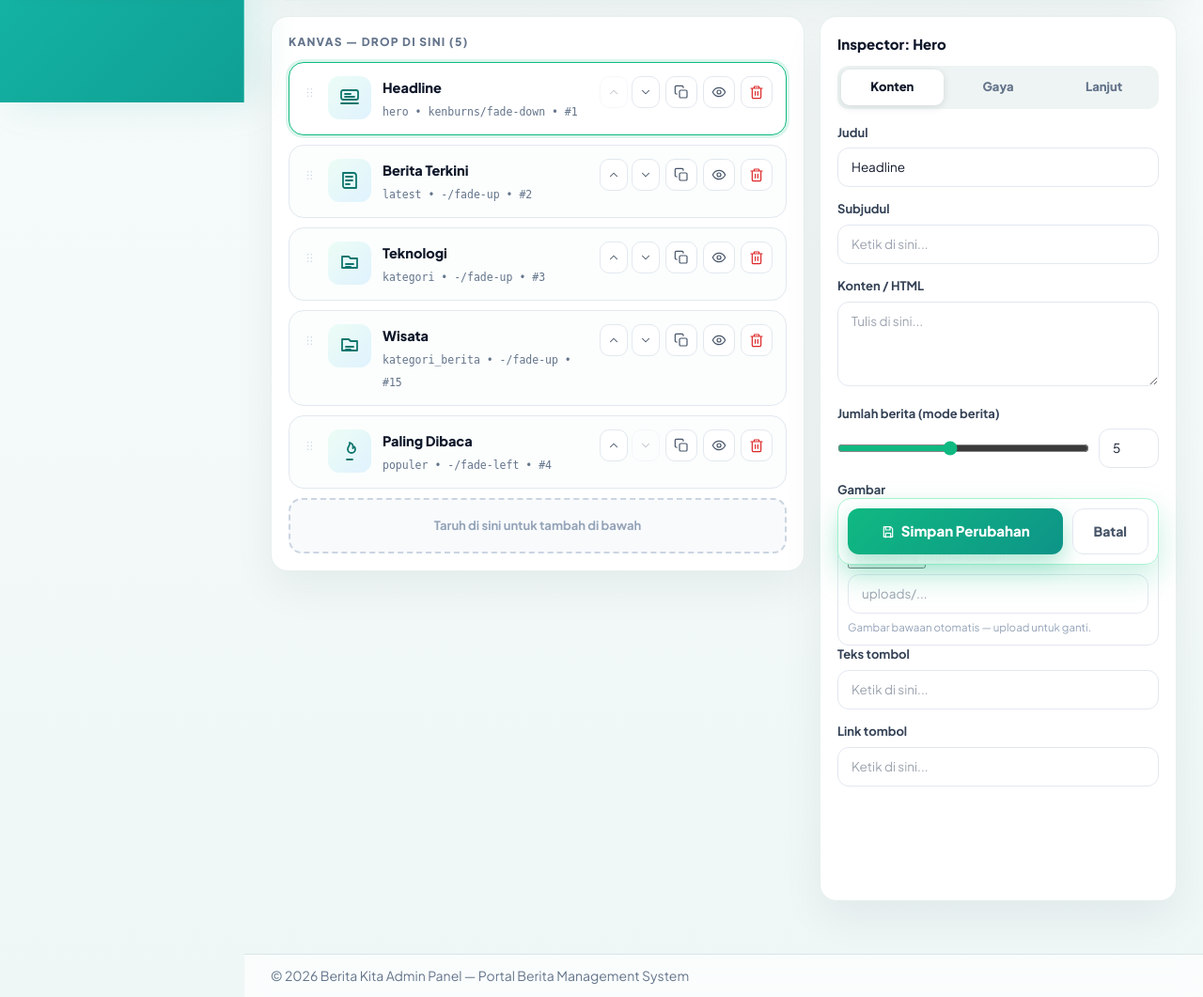
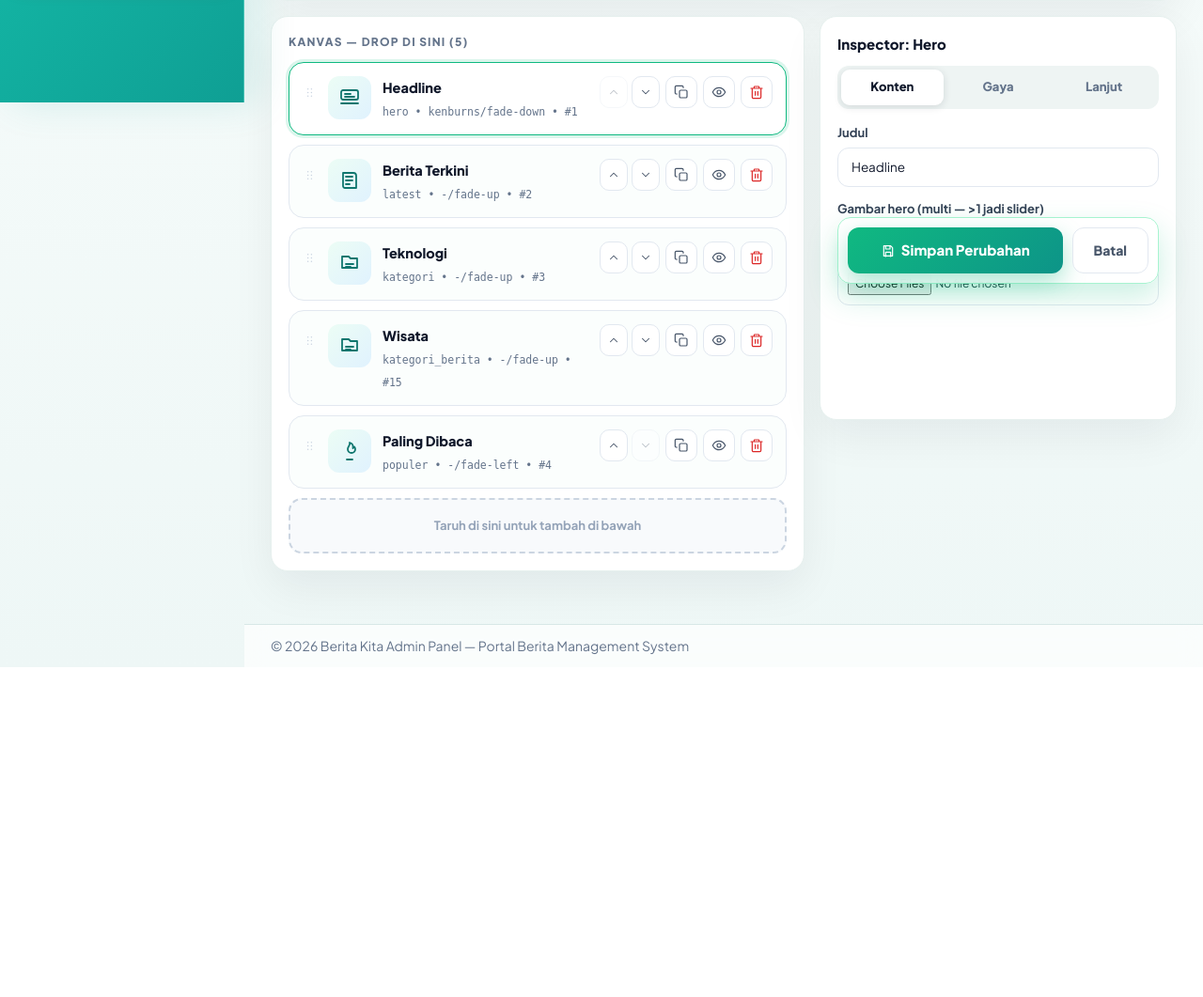
Before and after one commit to dewecorp/portal, a PHP site: page /admin/sections.php in a window 1280 px wide. Shown: the part 693-1754 px from the top of the page at 94% size. After the commit the page ends 1403 px from the top, so only its background shows below. Run offline with PHP 8.4, Linux system fonts and the light colour scheme; the visitor is signed in with stand-in values (Sample User, id 1); data comes from the database, SQL or seed files in the repository; tables that the repository leaves empty hold one stand-in row (values such as "Sample post"); some libraries are stand-ins or nearby versions.

Commit message:
update section

```diff
--- a/admin/sections.php
+++ b/admin/sections.php
@@ -648,7 +648,7 @@ include __DIR__ . '/header.php';
 
     // ---------- Inspector ----------
     var FIELD_DEFS = {
-        hero: [['subjudul', 'text', 'Subjudul'], ['isi', 'textarea', 'Konten / HTML'], ['jumlah', 'slider', 'Jumlah berita (mode berita)', 1, 10], ['gambar', 'image', 'Gambar'], ['tombol_teks', 'text', 'Teks tombol'], ['tombol_link', 'text', 'Link tombol']],
+        hero: [['galeri', 'gallery', 'Gambar hero (multi — >1 jadi slider)']],
         carousel: [['galeri', 'gallery', 'Gambar'], ['autoplay', 'slider', 'Auto-slide (detik, 0 = mati)', 0, 30]],
         carousel_berita: [['jumlah', 'slider', 'Jumlah berita', 1, 12], ['kategori_id', 'kategori_pill', 'Kategori'], ['autoplay', 'slider', 'Auto-slide (detik, 0 = mati)', 0, 30]],
         kategori_berita: [['kategori_id', 'kategori_pill', 'Kategori'], ['jumlah', 'slider', 'Jumlah berita', 1, 12], ['kolom', 'segment_kolom', 'Kolom']],
@@ -760,7 +760,9 @@ include __DIR__ . '/header.php';
             h += '<div class="sb-field" style="margin:0;border:1.5px solid #e2e8f0;border-radius:12px;padding:10px;"><span class="sb-note"><span style="display:inline-flex;vertical-align:-3px;margin-right:4px;">' + (UI.image || '') + '</span>Gambar (' + arr.length + ' gambar)</span>';
             h += '<div class="sb-gal" data-gal="' + key + '">';
             arr.forEach(function(p, i) { h += '<span class="g"><img src="../' + esc(p) + '"><button type="button" data-rm="' + i + '" data-gk="' + key + '">×</button></span>'; });
-            h += '</div><input type="file" accept="image/*" multiple data-upload-gal="' + key + '" style="margin-top:8px;font-size:12px;"></div>';
+            h += '</div><input type="file" accept="image/*" multiple data-upload-gal="' + key + '" style="margin-top:8px;font-size:12px;">';
+            h += '<input type="hidden" data-k="' + key + '" value=\'' + esc(JSON.stringify(arr)) + '\'>';
+            h += '</div>';
             return h;
         }
         else if (type === 'links') {
@@ -1086,11 +1088,10 @@ include __DIR__ . '/header.php';
                     }).finally(function() {
                         done++;
                         if (done === files.length) {
-                            var gal = inp.closest('.sb-field').querySelector('[data-gal]');
                             var curArr = (cur() && cur().cfg && Array.isArray(cur().cfg[inp.dataset.uploadGal])) ? cur().cfg[inp.dataset.uploadGal].slice() : [];
                             added.forEach(function(p) { curArr.push(p); });
                             var c = cur();
-                            if (c) { c.cfg[inp.dataset.uploadGal] = curArr; }
+                            if (c) { c.cfg[inp.dataset.uploadGal] = curArr; pendingState(c).cfg[inp.dataset.uploadGal] = curArr.slice(); }
                             renderInspector();
                             toast(added.length + ' gambar ditambahkan — klik Simpan.');
                         }
@@ -1106,6 +1107,7 @@ include __DIR__ . '/header.php';
                 var arr = (c.cfg && Array.isArray(c.cfg[gk])) ? c.cfg[gk].slice() : [];
                 arr.splice(parseInt(btn.dataset.rm, 10), 1);
                 c.cfg[gk] = arr;
+                pendingState(c).cfg[gk] = arr.slice();
                 renderInspector();
             });
         });
--- a/config.php
+++ b/config.php
@@ -590,7 +590,7 @@ function section_gaya_gambar_list(): array
 function section_default_cfg(string $tipe): array
 {
     switch ($tipe) {
-        case 'hero': return ['jumlah' => 5, 'subjudul' => '', 'isi' => '', 'gambar' => '', 'gaya_gambar' => 'kenburns', 'tombol_teks' => '', 'tombol_link' => ''];
+        case 'hero': return ['jumlah' => 5, 'subjudul' => '', 'isi' => '', 'gambar' => '', 'galeri' => [], 'gaya_gambar' => 'kenburns', 'tombol_teks' => '', 'tombol_link' => ''];
         case 'carousel': return ['galeri' => [], 'gaya_gambar' => 'kenburns', 'autoplay' => 5];
         case 'carousel_berita': return ['jumlah' => 8, 'kategori_id' => 0, 'autoplay' => 5];
         case 'kategori_berita':
--- a/sections_render.php
+++ b/sections_render.php
@@ -361,107 +361,90 @@ function render_home_section(mysqli $conn, array $sec): void
     $sid = (int)$sec['id'];
 
     if ($tipe === 'hero') {
-        $subjudul = trim((string)section_opt($cfg, 'subjudul', ''));
-        $isiHero = trim((string)section_opt($cfg, 'isi', ''));
         $gambarHero = trim((string)section_opt($cfg, 'gambar', ''));
-        $tombolTeks = trim((string)section_opt($cfg, 'tombol_teks', ''));
-        $tombolLink = trim((string)section_opt($cfg, 'tombol_link', ''));
-        if ($subjudul !== '' || $isiHero !== '' || $gambarHero !== '' || $tombolTeks !== '') {
-            $gaya = section_media_gaya_class($cfg);
+        $galeriHero = section_opt($cfg, 'galeri', []);
+        if (!is_array($galeriHero)) {
+            $tmp = json_decode((string)$galeriHero, true);
+            $galeriHero = is_array($tmp) ? array_values($tmp) : [];
+        }
+        $daftarGambar = [];
+        $sidikGambar = [];
+        foreach ($galeriHero as $g) {
+            $g = trim((string)$g);
+            if ($g === '' || in_array($g, $daftarGambar, true)) continue;
+            $full = berita_image_url($g);
+            if ($full === '') continue;
+            $lokal = preg_match('~^(https?:)?//|^data:~i', $g) ? '' : (__DIR__ . '/' . ltrim($g, '/'));
+            if ($lokal !== '') {
+                if (!is_file($lokal) || filesize($lokal) <= 0) continue;
+                $sidik = @md5_file($lokal);
+                if ($sidik !== false) {
+                    if (in_array($sidik, $sidikGambar, true)) continue;
+                    $sidikGambar[] = $sidik;
+                }
+            }
+            $daftarGambar[] = $g;
+        }
+        if ($gambarHero !== '' && !in_array($gambarHero, $daftarGambar, true)) {
+            $fullLama = berita_image_url($gambarHero);
+            $lokalLama = preg_match('~^(https?:)?//|^data:~i', $gambarHero) ? '' : (__DIR__ . '/' . ltrim($gambarHero, '/'));
+            $okLama = false;
+            if ($fullLama !== '') {
+                if ($lokalLama === '') { $okLama = true; }
+                elseif (is_file($lokalLama) && filesize($lokalLama) > 0) {
+                    $sidikLama = @md5_file($lokalLama);
+                    if ($sidikLama === false || !in_array($sidikLama, $sidikGambar, true)) {
+                        if ($sidikLama !== false) $sidikGambar[] = $sidikLama;
+                        $okLama = true;
+                    }
+                }
+            }
+            if ($okLama) array_unshift($daftarGambar, $gambarHero);
+        }
+        $tombolTeks = '';
+        $tombolLink = '';
+        $subjudul = '';
+        $isiHero = '';
+        $gaya = section_media_gaya_class($cfg);
+        $adaKonten = !empty($daftarGambar) || $judul !== '';
+        if (!$adaKonten) {
+            // Mode kosong: banner situs statis (gambar diam), bukan feed berita.
+            $tagline = trim((string)($settings['site_tagline'] ?? ''));
+            $namaSitus = trim((string)($settings['site_name'] ?? 'Portal Berita'));
             echo '<section class="mb-12"' . $animAttr . '><div class="relative overflow-hidden rounded-2xl shadow-xl bg-gradient-to-br from-emerald-600 to-teal-700" style="min-height:380px;">';
-            if ($gambarHero !== '') echo '<div class="absolute inset-0 overflow-hidden' . $gaya . '"><img src="' . htmlspecialchars(berita_image_url($gambarHero)) . '" alt="' . htmlspecialchars($judul) . '" class="h-full w-full object-cover"></div>';
             echo '<div class="absolute inset-0 bg-gradient-to-r from-black/70 via-black/40 to-transparent"></div>';
             echo '<div class="relative p-8 md:p-14 max-w-2xl">';
-            if ($judul !== '') echo '<h1 class="text-3xl md:text-5xl font-black leading-tight text-white mb-3">' . htmlspecialchars($judul) . '</h1>';
-            if ($subjudul !== '') echo '<p class="text-lg md:text-xl font-semibold text-emerald-200 mb-3">' . htmlspecialchars($subjudul) . '</p>';
-            if ($isiHero !== '') echo '<div class="text-white/85 leading-relaxed mb-6">' . nl2br(htmlspecialchars($isiHero)) . '</div>';
-            if ($tombolTeks !== '') echo '<a href="' . htmlspecialchars($tombolLink !== '' ? $tombolLink : '#') . '" class="inline-flex items-center gap-2 rounded-full bg-white px-7 py-3 font-bold text-emerald-700 shadow-lg hover:scale-105 transition">' . htmlspecialchars($tombolTeks) . '</a>';
+            echo '<h1 class="text-3xl md:text-5xl font-black leading-tight text-white mb-3">' . htmlspecialchars($namaSitus) . '</h1>';
+            if ($tagline !== '') echo '<p class="text-lg md:text-xl font-semibold text-emerald-200">' . htmlspecialchars($tagline) . '</p>';
             echo '</div></div></section>';
             return;
         }
-        $jumlah = max(1, min(10, (int)section_opt($cfg, 'jumlah', 5)));
-        $rows = [];
-        $res = $conn->query("SELECT b.*, k.nama AS kategori_nama FROM berita b LEFT JOIN kategori k ON k.id = b.kategori_id WHERE b.status = 'publish' ORDER BY b.tanggal_publikasi DESC, b.id DESC LIMIT $jumlah");
-        if ($res) while ($r = $res->fetch_assoc()) $rows[] = $r;
-        if (empty($rows)) return;
-        $cid = 'heroCarousel' . $sid;
-        $gayaHero = section_media_gaya_class($cfg);
-        ?>
-        <section class="mb-12"<?php echo $animAttr; ?>>
-            <div class="relative overflow-hidden rounded-2xl bg-gradient-to-br from-purple-600 to-blue-600 shadow-xl" id="<?php echo $cid; ?>">
-                <div class="relative" style="min-height: 500px;">
-                    <?php foreach ($rows as $index => $news): ?>
-                        <div class="carousel-slide absolute inset-0 transition-opacity duration-700 <?php echo $index === 0 ? 'opacity-100 z-10 visible' : 'opacity-0 z-0 invisible pointer-events-none'; ?>" data-slide="<?php echo $index; ?>" aria-hidden="<?php echo $index === 0 ? 'false' : 'true'; ?>">
-                            <a href="<?php echo htmlspecialchars(berita_url($news)); ?>" class="block h-full">
-                                <?php if (!empty($news['gambar'])): ?>
-                                    <div class="absolute inset-0 image-zoom overflow-hidden<?php echo $gayaHero; ?>"><img src="<?php echo htmlspecialchars(berita_image_url($news['gambar'])); ?>" alt="<?php echo htmlspecialchars($news['judul']); ?>" class="h-full w-full object-cover"></div>
-                                <?php else: ?>
-                                    <div class="absolute inset-0 flex items-center justify-center bg-gradient-to-br from-purple-500 to-blue-500"></div>
-                                <?php endif; ?>
-                                <div class="absolute inset-0 bg-gradient-to-t from-black/85 via-black/35 to-transparent"></div>
-                                <div class="absolute bottom-0 left-0 right-0 p-8 md:p-12">
-                                    <span class="inline-block badge-category mb-4"><?php echo htmlspecialchars($news['kategori_nama'] ?? 'Berita Terbaru'); ?></span>
-                                    <h1 class="text-3xl md:text-5xl font-black leading-tight text-white mb-4 max-w-4xl"><?php echo htmlspecialchars($news['judul']); ?></h1>
-                                    <p class="text-base md:text-lg text-white/90 line-clamp-2 mb-4 max-w-3xl"><?php echo htmlspecialchars($news['ringkasan'] ?? ''); ?></p>
-                                    <div class="flex items-center gap-4 text-sm text-white/85">
-                                        <span><?php echo formatTanggalIndonesia($news['tanggal_publikasi'], true); ?></span>
-                                        <?php if (!empty($news['penulis'])): ?><span class="text-white/40">•</span><span><?php echo htmlspecialchars($news['penulis']); ?></span><?php endif; ?>
-                                    </div>
-                                </div>
-                            </a>
-                        </div>
-                    <?php endforeach; ?>
-                </div>
-                <button type="button" class="absolute left-4 top-1/2 -translate-y-1/2 z-20 w-12 h-12 rounded-full bg-white/20 backdrop-blur-sm text-white flex items-center justify-center hover:bg-white/30 transition" data-prev="<?php echo $cid; ?>"><svg class="w-6 h-6" fill="none" stroke="currentColor" viewBox="0 0 24 24"><path stroke-linecap="round" stroke-linejoin="round" stroke-width="2.5" d="M15 19l-7-7 7-7"></path></svg></button>
-                <button type="button" class="absolute right-4 top-1/2 -translate-y-1/2 z-20 w-12 h-12 rounded-full bg-white/20 backdrop-blur-sm text-white flex items-center justify-center hover:bg-white/30 transition" data-next="<?php echo $cid; ?>"><svg class="w-6 h-6" fill="none" stroke="currentColor" viewBox="0 0 24 24"><path stroke-linecap="round" stroke-linejoin="round" stroke-width="2.5" d="M9 5l7 7-7 7"></path></svg></button>
-                <div class="absolute bottom-4 left-1/2 -translate-x-1/2 z-20 flex gap-2" data-dots="<?php echo $cid; ?>">
-                    <?php foreach ($rows as $index => $n): ?>
-                        <button type="button" class="rounded-full transition-all <?php echo $index === 0 ? 'bg-white w-8 h-3' : 'bg-white/50 w-3 h-3'; ?>" data-slide="<?php echo $index; ?>"></button>
-                    <?php endforeach; ?>
-                </div>
-            </div>
-        </section>
-        <script>
-        (function() {
-            var cid = <?php echo json_encode($cid); ?>;
-            var wrap = document.getElementById(cid);
-            if (!wrap || wrap.dataset.init) return;
-            wrap.dataset.init = '1';
-            var slides = wrap.querySelectorAll('.carousel-slide');
-            var dots = document.querySelectorAll('[data-dots="' + cid + '"] button');
-            var cur = 0, timer = null;
-            function show(i) {
-                slides.forEach(function(s, k) {
-                    var on = k === i;
-                    s.classList.toggle('opacity-100', on);
-                    s.classList.toggle('z-10', on);
-                    s.classList.toggle('visible', on);
-                    s.classList.toggle('opacity-0', !on);
-                    s.classList.toggle('z-0', !on);
-                    s.classList.toggle('invisible', !on);
-                    s.classList.toggle('pointer-events-none', !on);
-                    s.setAttribute('aria-hidden', on ? 'false' : 'true');
-                });
-                dots.forEach(function(d, k) {
-                    d.className = 'rounded-full transition-all ' + (k === i ? 'bg-white w-8 h-3' : 'bg-white/50 w-3 h-3');
-                });
-                cur = i;
+        $cid = 'heroSlider' . $sid;
+        $multi = count($daftarGambar) > 1;
+        echo '<section class="mb-12"' . $animAttr . '><div class="relative overflow-hidden rounded-2xl shadow-xl bg-gradient-to-br from-emerald-600 to-teal-700" style="min-height:380px;" id="' . $cid . '">';
+        if (!$multi) {
+            if (!empty($daftarGambar)) echo '<div class="absolute inset-0 overflow-hidden' . $gaya . '"><img src="' . htmlspecialchars(berita_image_url($daftarGambar[0])) . '" alt="' . htmlspecialchars($judul) . '" class="h-full w-full object-cover"></div>';
+        } else {
+            echo '<div class="absolute inset-0">';
+            foreach ($daftarGambar as $gi => $g) {
+                $srcG = htmlspecialchars(berita_image_url($g));
+                echo '<div class="absolute inset-0 overflow-hidden transition-opacity duration-700' . $gaya . ($gi === 0 ? ' opacity-100 z-10' : ' opacity-0 z-0') . '" data-hero-slide="' . $gi . '" style="background:#0f172a url(' . $srcG . ') center/cover no-repeat;"><img src="' . $srcG . '" alt="' . htmlspecialchars($judul) . '" class="h-full w-full object-cover"' . ($gi === 0 ? ' fetchpriority="high"' : ' loading="lazy"') . ' onerror="this.style.display=\'none\'"></div>';
             }
-            function next() { show((cur + 1) % slides.length); }
-            function prev() { show((cur - 1 + slides.length) % slides.length); }
-            function start() { timer = setInterval(next, 5000); }
-            function stop() { if (timer) clearInterval(timer); }
-            var bN = document.querySelector('[data-next="' + cid + '"]');
-            var bP = document.querySelector('[data-prev="' + cid + '"]');
-            if (bN) bN.addEventListener('click', function() { stop(); next(); start(); });
-            if (bP) bP.addEventListener('click', function() { stop(); prev(); start(); });
-            dots.forEach(function(d) { d.addEventListener('click', function() { stop(); show(parseInt(this.dataset.slide || '0', 10)); start(); }); });
-            wrap.addEventListener('mouseenter', stop);
-            wrap.addEventListener('mouseleave', start);
-            start();
-        })();
-        </script>
-        <?php
+            echo '</div>';
+        }
+        echo '<div class="absolute inset-0 bg-gradient-to-r from-black/70 via-black/40 to-transparent"></div>';
+        echo '<div class="relative p-8 md:p-14 max-w-2xl">';
+        if ($judul !== '') echo '<h1 class="text-3xl md:text-5xl font-black leading-tight text-white mb-3">' . htmlspecialchars($judul) . '</h1>';
+        echo '</div>';
+        if ($multi) {
+            echo '<button type="button" data-hero-prev="' . $cid . '" class="absolute left-4 top-1/2 -translate-y-1/2 z-20 w-11 h-11 rounded-full bg-white/20 backdrop-blur-sm text-white flex items-center justify-center hover:bg-white/30 transition">‹</button>';
+            echo '<button type="button" data-hero-next="' . $cid . '" class="absolute right-4 top-1/2 -translate-y-1/2 z-20 w-11 h-11 rounded-full bg-white/20 backdrop-blur-sm text-white flex items-center justify-center hover:bg-white/30 transition">›</button>';
+            echo '<div class="absolute bottom-4 left-1/2 -translate-x-1/2 z-20 flex gap-2" data-hero-dots="' . $cid . '">';
+            foreach ($daftarGambar as $gi => $g) echo '<button type="button" data-hero-dot="' . $gi . '" class="rounded-full transition-all ' . ($gi === 0 ? 'bg-white w-8 h-3' : 'bg-white/50 w-3 h-3') . '"></button>';
+            echo '</div>';
+        }
+        echo '</div></section>';
+        if ($multi) echo '<script>(function(){var cid=' . json_encode($cid) . ',w=document.getElementById(cid);if(!w||w.dataset.init)return;w.dataset.init="1";var box=w.querySelector(".absolute.inset-0"),s=box?box.querySelectorAll("[data-hero-slide]"):[],d=document.querySelectorAll(\'[data-hero-dots="\'+cid+\'"] button\'),c=0,tm=null;function sh(i){if(!s.length)return;var n=(i+s.length)%s.length;s[n].classList.remove("opacity-0","z-0");s[n].classList.add("opacity-100","z-10");if(n!==c){(function(o){setTimeout(function(){if(c!==n)return;s[o].classList.remove("opacity-100","z-10");s[o].classList.add("opacity-0","z-0");},350);})(c);}c=n;d.forEach(function(x,k){x.className="rounded-full transition-all "+(k===c?"bg-white w-8 h-3":"bg-white/50 w-3 h-3")});}function nx(){sh(c+1)}function st(){tm=setInterval(nx,5000)}function sp(){if(tm)clearInterval(tm)}var bN=document.querySelector(\'[data-hero-next="\'+cid+\'"]\'),bP=document.querySelector(\'[data-hero-prev="\'+cid+\'"]\');if(bN)bN.addEventListener("click",function(){sp();nx();st()});if(bP)bP.addEventListener("click",function(){sp();sh(c-1);st()});d.forEach(function(x){x.addEventListener("click",function(){sp();sh(parseInt(this.dataset.heroDot||"0",10));st()})});w.addEventListener("mouseenter",sp);w.addEventListener("mouseleave",st);st()})();</script>';
         return;
     }
 
@@ -575,13 +558,26 @@ function render_home_section(mysqli $conn, array $sec): void
         if (empty($rows)) return;
         $cid = 'sbCB' . $sid;
         echo '<section class="mb-12"' . $animAttr . '>';
-        echo section_header_html($judul !== '' ? $judul : 'Sorotan Berita');
-        echo '<div class="relative"><div id="' . $cid . '" class="sb-hscroll flex gap-5 overflow-x-auto pb-2">';
-        foreach ($rows as $i => $item) echo anim_item_html(berita_card_html($item, false), $animAttr, $i, 'w-72 shrink-0');
-        echo '</div>';
+        if ($judul !== '') echo section_header_html($judul);
+        echo '<div class="relative"><div id="' . $cid . '" class="overflow-hidden rounded-2xl"><div class="flex transition-transform duration-500" data-track="' . $cid . '">';
+        foreach ($rows as $i => $item) {
+            echo '<div class="w-full shrink-0 grow-0 basis-full px-1">';
+            $url = htmlspecialchars(berita_url($item));
+            $img = berita_image_url($item['gambar'] ?? '');
+            $bg = $img !== '' ? '<img loading="lazy" src="' . htmlspecialchars($img) . '" alt="" class="absolute inset-0 h-full w-full object-cover">' : '<div class="absolute inset-0 bg-gradient-to-br from-purple-600 to-blue-600"></div>';
+            echo '<a href="' . $url . '" class="group relative block min-h-[320px] overflow-hidden rounded-2xl shadow-sm sm:min-h-[400px]">' . $bg
+                . '<div class="absolute inset-0 bg-gradient-to-t from-black/90 via-black/30 to-transparent"></div>'
+                . '<div class="absolute bottom-0 p-6"><span class="inline-block badge-category mb-2">' . htmlspecialchars($item['kategori_nama'] ?? 'Berita') . '</span>'
+                . '<h3 class="text-xl font-black text-white leading-snug break-words sm:text-2xl">' . htmlspecialchars($item['judul']) . '</h3></div></a>';
+            echo '</div>';
+        }
+        echo '</div></div>';
         echo '<button type="button" data-prev="' . $cid . '" class="hidden md:flex absolute -left-5 top-1/3 w-11 h-11 rounded-full bg-white shadow-xl items-center justify-center text-xl font-black text-purple-700">‹</button>';
-        echo '<button type="button" data-next="' . $cid . '" class="hidden md:flex absolute -right-5 top-1/3 w-11 h-11 rounded-full bg-white shadow-xl items-center justify-center text-xl font-black text-purple-700">›</button></div></section>';
-        echo '<script>(function(){var cid=' . json_encode($cid) . ',w=document.getElementById(cid);if(!w)return;function go(d){w.scrollBy({left:d,behavior:"smooth"})}var bN=document.querySelector(\'[data-next="\'+cid+\'"]\'),bP=document.querySelector(\'[data-prev="\'+cid+\'"]\');if(bN)bN.addEventListener("click",function(){go(320)});if(bP)bP.addEventListener("click",function(){go(-320)});var a=' . (int)$auto . ';if(a>0)setInterval(function(){if(w.scrollLeft+w.clientWidth>=w.scrollWidth-10)w.scrollTo({left:0,behavior:"smooth"});else go(320)},a*1000)})();</script>';
+        echo '<button type="button" data-next="' . $cid . '" class="hidden md:flex absolute -right-5 top-1/3 w-11 h-11 rounded-full bg-white shadow-xl items-center justify-center text-xl font-black text-purple-700">›</button>';
+        echo '<div class="mt-4 flex justify-center gap-2" data-dots="' . $cid . '">';
+        foreach ($rows as $i => $item) echo '<button type="button" data-slide="' . $i . '" aria-label="Slide ' . ($i + 1) . '" class="rounded-full ' . ($i === 0 ? 'bg-purple-600 w-8 h-3' : 'bg-slate-300 w-3 h-3') . '"></button>';
+        echo '</div></div></section>';
+        echo '<script>(function(){var cid=' . json_encode($cid) . ',w=document.getElementById(cid);if(!w||w.dataset.init)return;w.dataset.init="1";var t=w.querySelector(\'[data-track="\'+cid+\'"]\'),n=t?t.children.length:0,d=document.querySelectorAll(\'[data-dots="\'+cid+\'"] button\'),c=0,tm=null;function sh(i){if(!n)return;c=(i+n)%n;if(t)t.style.transform="translateX(-"+(c*100)+"%)";d.forEach(function(x,k){x.className="rounded-full "+(k===c?"bg-purple-600 w-8 h-3":"bg-slate-300 w-3 h-3")});}function nx(){sh(c+1)}function st(){var a=' . (int)$auto . ';if(a>0)tm=setInterval(nx,a*1000)}function sp(){if(tm)clearInterval(tm)}var bN=document.querySelector(\'[data-next="\'+cid+\'"]\'),bP=document.querySelector(\'[data-prev="\'+cid+\'"]\');if(bN)bN.addEventListener("click",function(){sp();nx();st()});if(bP)bP.addEventListener("click",function(){sp();sh(c-1);st()});d.forEach(function(x){x.addEventListener("click",function(){sp();sh(parseInt(this.dataset.slide||"0",10));st()})});w.addEventListener("mouseenter",sp);w.addEventListener("mouseleave",st);st()})();</script>';
         return;
     }
 
```
Also changed, not shown: uploads/sec_6aa7f5e38bceb.jpeg (added), uploads/sec_6aa7f740557fb.jpeg (added), uploads/sec_6aa7f7469e216.jpg (added), uploads/sec_6aa7f750d3332.png (added).
